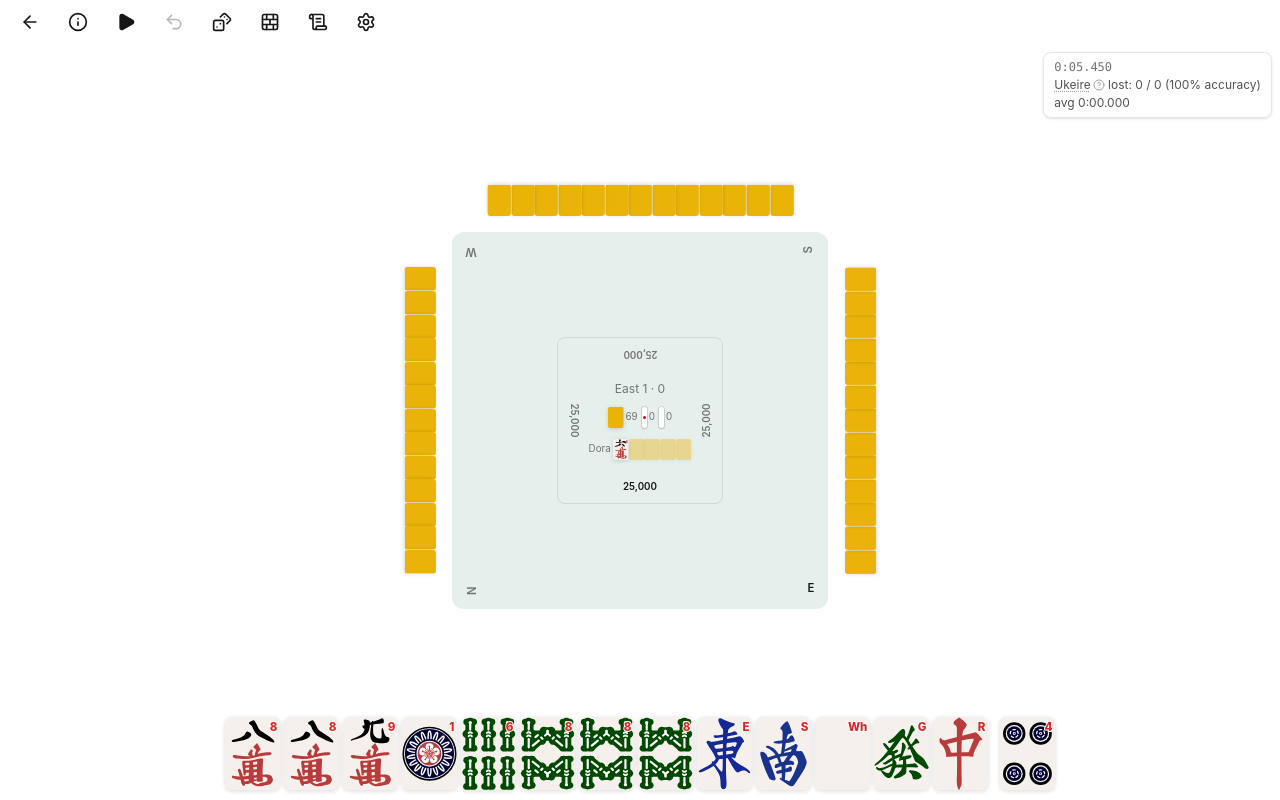
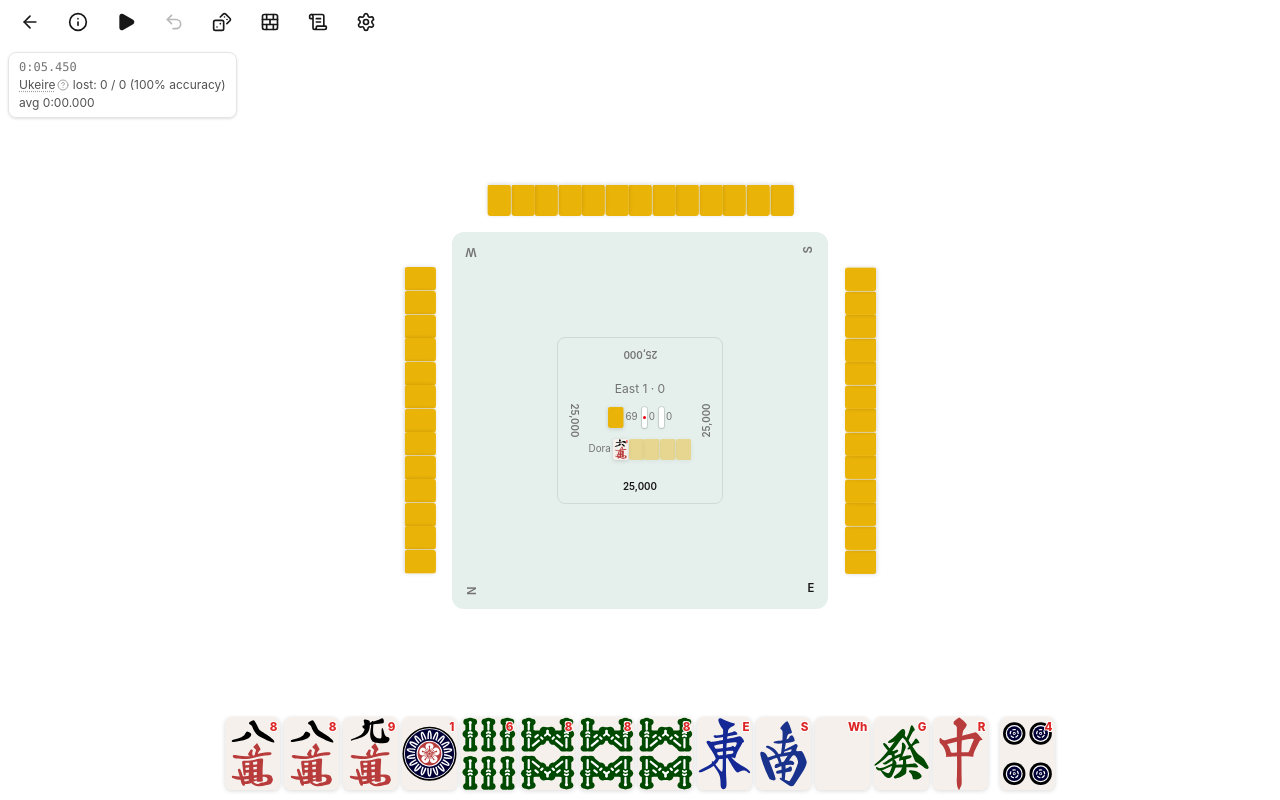
Before and after one commit to kael-k/riichi-trainer, a React (Vite) app: page /efficiency in a window 1280 px wide. Built offline with nearby package versions, Linux system fonts and the light colour scheme.

Commit message:
UX: pin the stats HUD top-left, not top-right
Correction from the last commit — top-left was the actual ask.

```diff
--- a/src/components/tiles/BoardStage.tsx
+++ b/src/components/tiles/BoardStage.tsx
@@ -33,7 +33,7 @@ interface BoardStageProps {
    *  felt. Omitted by shanten: it has no felt, and puts its puzzle (tiles plus the guess controls)
    *  through `board` instead so the stage centres it rather than pinning it to the hand strip. */
   hand?: ReactNode
-  /** The trainer's own score/accuracy/clock lines. A boxed HUD reserved above the board, top-right,
+  /** The trainer's own score/accuracy/clock lines. A boxed HUD reserved above the board, top-left,
    *  rather than living in the session panel — a clock behind a drawer tap is a clock nobody reads.
    *  Real flow, not a float: the board is pushed down to make room for it rather than covering
    *  whatever seat's plate would otherwise sit there. Always on screen, panel open or shut. */
@@ -301,10 +301,10 @@ export function BoardStage({
         <div className="flex min-h-0 flex-1 flex-col short:pl-[calc(2.75rem+env(safe-area-inset-left))]">
           {status && (
             // real flow, not a float: a reserved row pushes the board down to make room rather
-            // than sitting over whatever seat's plate would otherwise be there (top-right is
-            // toimen's corner in portrait). Boxed so it reads as a HUD rather than stray text —
-            // same card treatment as the notice below it, one size down
-            <div className="flex shrink-0 justify-end p-2">
+            // than sitting over whatever seat's plate would otherwise be there. Boxed so it reads
+            // as a HUD rather than stray text — same card treatment as the notice below it, one
+            // size down
+            <div className="flex shrink-0 justify-start p-2">
               <div className="flex flex-col gap-0.5 rounded-lg border border-neutral-200 bg-white/95 px-2.5 py-1.5 text-xs text-neutral-600 shadow-sm dark:border-neutral-800 dark:bg-neutral-900/95 dark:text-neutral-400">
                 {status}
               </div>
```
